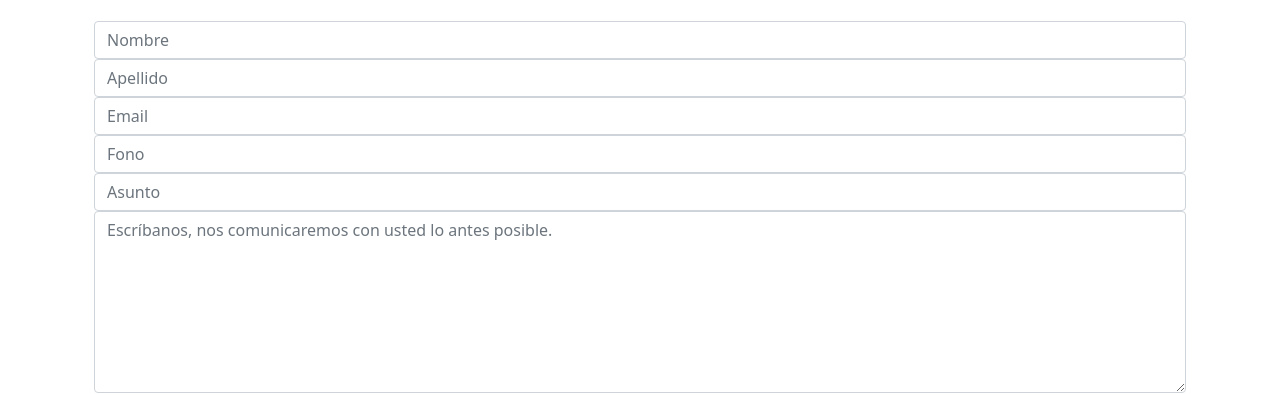
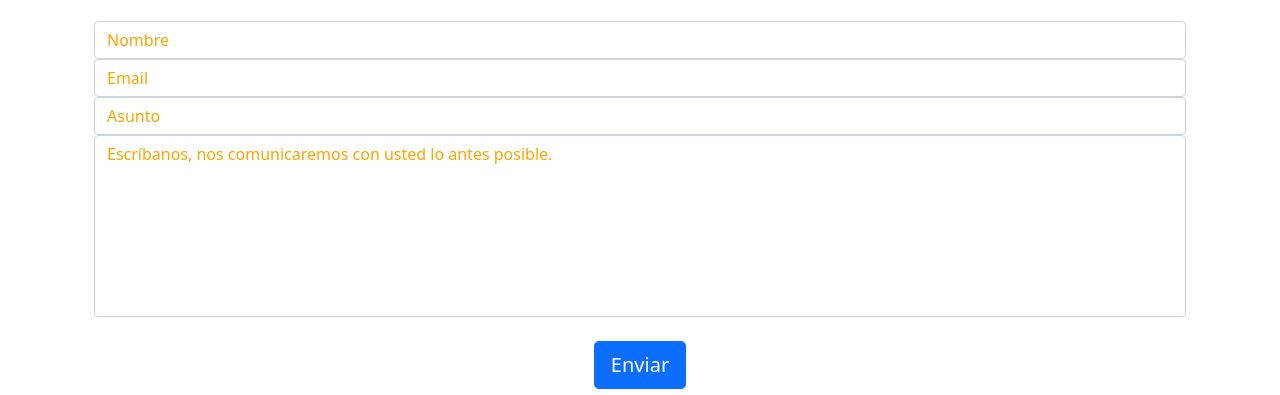
Before and after one commit to JoelSilvi/Joel, a plain HTML site: page Contacto.html in a window 1280 px wide. Shown: the part 439-834 px from the top of the page. Drawn offline with Linux system fonts and the light colour scheme.

Commit message:
Se validan los datos para enviar del formulario de contacto, en el navegador

```diff
--- a/Contacto.html
+++ b/Contacto.html
@@ -9,6 +9,7 @@
     <link rel="stylesheet" href="css/styleContacto.css">
     <link rel="preconnect" href="https://fonts.gstatic.com">
     <link href="https://fonts.googleapis.com/css2?family=Exo:wght@300&display=swap" rel="stylesheet">
+
 </head>
 <body>
 
@@ -102,50 +103,38 @@
     <div class="row">
         <div class="col-md-12">
             <div class="well well-sm">
-                <form class="form-horizontal" method="post">
+                <form class="form-horizontal" name="formulario" action = "https://formsubmit.co/analistasilvi@gmail.com" method = "POST">
                     <fieldset>
                         <legend class="text-center header">Formulario de Contacto</legend>
                         <div class="img-align"><img src="images/logoClaro.jpg" alt="logo"></div><br>
 
                         <div class="form-group">
                             <div class="col-md-12">
-                                <input id="fname" name="name" type="text" placeholder="Nombre" class="form-control">
+                                <input name="name" type="text" placeholder="Nombre" title="el nombre solo acepta letras y espacios" pattern="^[A-Za-zÑñÁáÉéÍíÓóÚúÜü\s]+$" required class="form-control">
                             </div>
                         </div>
 
                         <div class="form-group">
                             <div class="col-md-12">
-                                <input id="lname" name="name" type="text" placeholder="Apellido" class="form-control">
+                                <input name="email" type="email" placeholder="Email" title="Formato de correo incorrecto" pattern="^[a-z0-9]+(\.[_a-z0-9]+)*@[a-z0-9-]+(\.[a-z0-9-]+)*(\.[a-z]{2,15})$" required class="form-control">
                             </div>
                         </div>
 
                         <div class="form-group">
                             <div class="col-md-12">
-                                <input id="email" name="email" type="text" placeholder="Email" class="form-control">
+                                <input name="asunto" type="text" placeholder="Asunto" title="El Asunto es requerido" required class="form-control">
                             </div>
                         </div>
 
                         <div class="form-group">
                             <div class="col-md-12">
-                                <input id="phone" name="phone" type="text" placeholder="Fono" class="form-control">
-                            </div>
-                        </div>
-
-                        <div class="form-group">
-                            <div class="col-md-12">
-                                <input id="asunto" name="asunto" type="text" placeholder="Asunto" class="form-control">
-                            </div>
-                        </div>
-
-                        <div class="form-group">
-                            <div class="col-md-12">
-                                <textarea class="form-control" id="message" name="message" placeholder="Escríbanos, nos comunicaremos con usted lo antes posible." rows="7"></textarea>
+                                <textarea class="form-control" name="message" title="tu comentario no debe exceder los 255 caracteres" data-pattern="^.{1,255}$" required placeholder="Escríbanos, nos comunicaremos con usted lo antes posible." rows="7" required=""></textarea>
                             </div>
                         </div>
                         <br>
                         <div class="form-group">
                             <div class="col-md-12 text-center">
-                                <button type="submit" class="btn btn-primary btn-lg">Enviar</button>
+                                <button type="submit"" class="btn btn-primary btn-lg">Enviar</button>
                             </div>
                         </div>
                     </fieldset>
@@ -220,5 +209,7 @@
 
 
     <script src="js_bootstrap_bundle_with_popper/bootstrap.bundle.min.js"></script>
+    <!-- <script src="script/app.js"></script> -->
+
 </body>
 </html>
--- a/css/styleContacto.css
+++ b/css/styleContacto.css
@@ -43,8 +43,6 @@
 
 
 
-
-
     .header {
         color: #fb5607;
         /* color: #36A0FF; */
@@ -61,3 +59,58 @@
     .img-align{
         text-align: center;
     }
+
+
+
+    .form-horizontal {
+      --form-ok-color: #4caf50;
+      --form-error-color: #f44336;
+      --form-active-color: #000;
+  }
+
+  .form-horizontal textarea {
+    resize: none;
+  }
+
+    .form-horizontal *::placeholder {
+      /* color: #fb5607; */
+      color: orange;
+    }
+
+    /* .form-horizontal [required]:valid {
+      border: thin solid var(--form-ok-color);
+    }
+
+
+    .form-horizontal [required]:invalid {
+      border: thin solid var(--form-error-color);
+    } */
+
+    /* .form-horizontal-error {
+      margin-top: -1rem;
+      font-size: 80%;
+      background-color: var(--form-error-color);
+      color: #fff;
+      transition: all 800ms ease;
+    }
+
+    .form-horizontal-error.is-active {
+      display: block;
+      animation: show-message 1s 1 normal 0s ease-out both;
+    }
+
+    .none {
+      display: none;
+    }
+
+    @keyframes show-message {
+      0% {
+        visibility: hidden;
+        opacity: 0;
+      }
+
+      100% {
+        visibility: visible;
+        opacity: 1;
+      }
+    } */
```
Also changed, not shown: script/app.js (added, +7 -0 lines).
